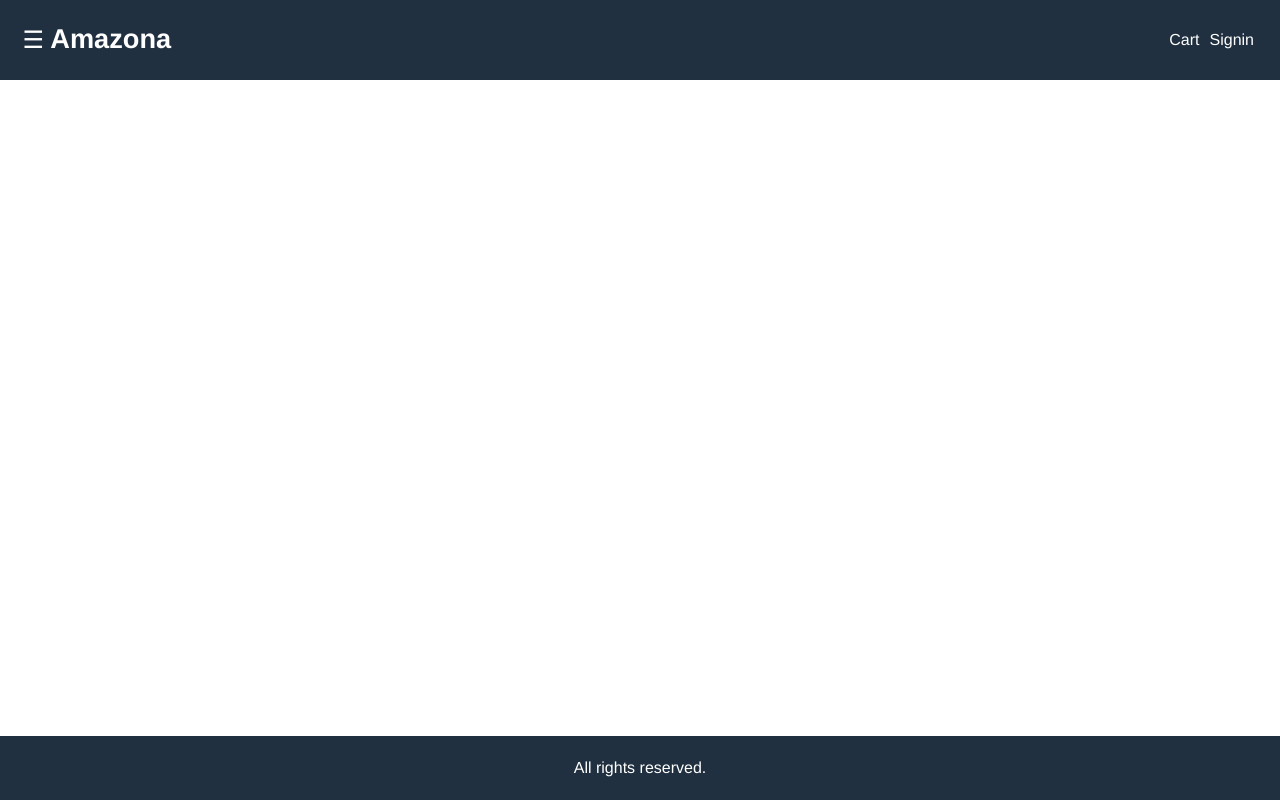
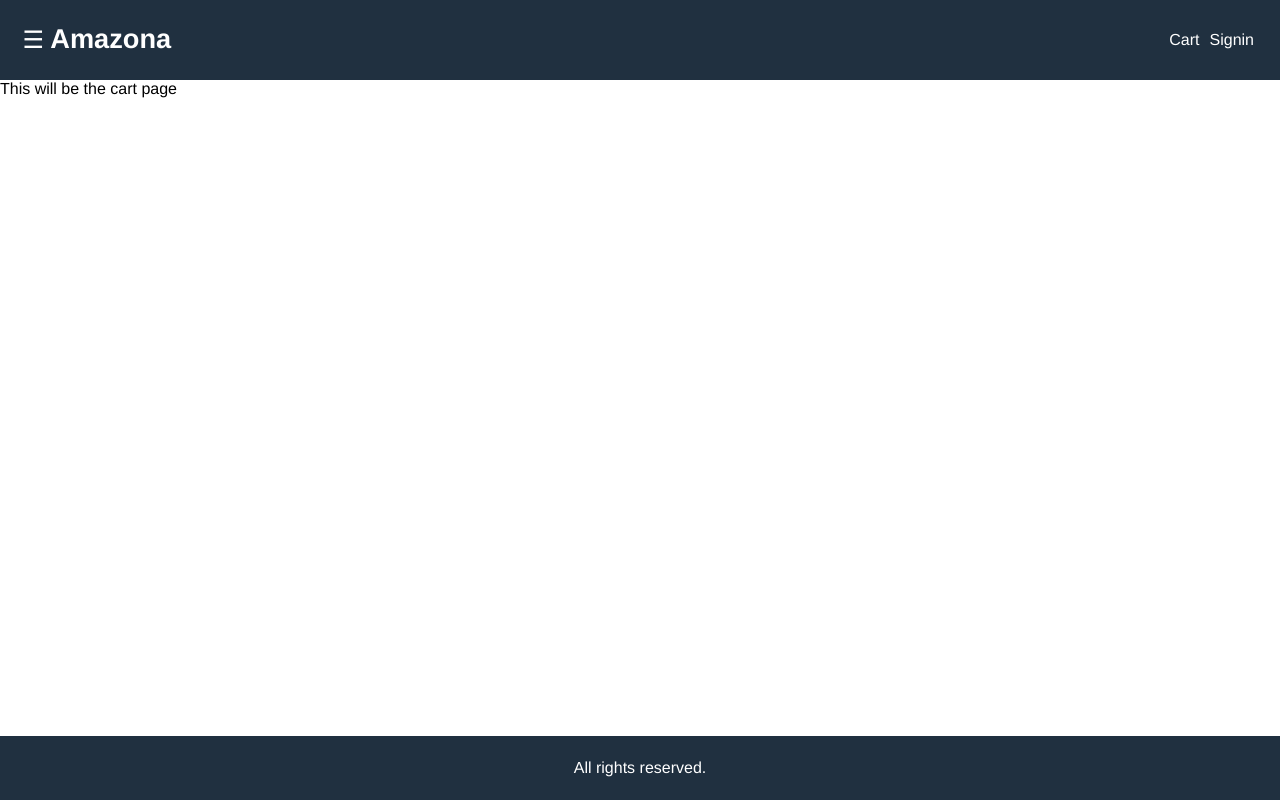
Before and after one commit to simeor/amazona, a React (Create React App) app in the folder frontend/: page /cart/1 in a window 1280 px wide. Built offline with nearby package versions, Linux system fonts and the light colour scheme.

Commit message:
made small css changes and created cart view

```diff
--- a/frontend/package.json
+++ b/frontend/package.json
@@ -6,10 +6,14 @@
     "@testing-library/jest-dom": "^4.2.4",
     "@testing-library/react": "^9.3.2",
     "@testing-library/user-event": "^7.1.2",
+    "axios": "^0.20.0",
     "react": "^16.13.1",
     "react-dom": "^16.13.1",
+    "react-redux": "^7.2.1",
     "react-router-dom": "^5.2.0",
-    "react-scripts": "3.4.3"
+    "react-scripts": "3.4.3",
+    "redux": "^4.0.5",
+    "redux-thunk": "^2.3.0"
   },
   "scripts": {
     "start": "react-scripts start",
--- a/frontend/src/App.js
+++ b/frontend/src/App.js
@@ -1,10 +1,8 @@
 import React from 'react';
-import logo from './logo.svg';
 import './App.css';
-import data from './data';
-import Tshirt from './components/Tshirt';
 import HomeScreen from './components/HomeScreen';
 import ProductScreen from './components/ProductScreen';
+import CartScreen from './components/CartScreen';
 import {BrowserRouter, Route, Link} from 'react-router-dom';
 
 function App() {
@@ -51,6 +49,7 @@ function App() {
       <div className="content">
         <Route exact path="/product/:id" component={ProductScreen} />
         <Route exact path="/" component={HomeScreen} />
+        <Route exact path="/cart/:id?" component={CartScreen} />
       </div>
     </main>
 
--- /dev/null
+++ b/frontend/src/components/CartScreen.js
@@ -0,0 +1,12 @@
+import React from 'react';
+
+const CartScreen = (props) => {
+  const productID = props.match.params.id
+  return(
+    <div>
+      This will be the cart page
+    </div>
+  )
+}
+
+export default CartScreen
--- a/frontend/src/components/HomeScreen.js
+++ b/frontend/src/components/HomeScreen.js
@@ -1,14 +1,27 @@
-import React from 'react';
+import React, {useState, useEffect} from 'react';
 import data from '../data';
 import Tshirt from '../components/Tshirt';
+import axios from 'axios';
 
 const HomeScreen=(props)=>{
+
+  const [products, setProducts] = useState([]);
+
+  useEffect(() => {
+    const fetchData = async () =>{
+      const {data} = await axios.get("/api/products")
+      setProducts(data)
+    }
+    return ()=>{
+    };
+  },[])
+
   return(
     <div>
       <ul className="products">
           {
           data.products.map(product =>
-            <li>
+            <li key={product._id} >
               <Tshirt product={product}/>
             </li>)
           }
--- a/package.json
+++ b/package.json
@@ -1,5 +1,6 @@
 {
-  "name": "amazona",
+  "name": "frontend",
+  "proxy": "http://127.0.0.1:5000",
   "version": "1.0.0",
   "description": "",
   "main": "index.js",
```
Also changed, not shown: frontend/src/logo.svg (deleted), 1 other file (tests, documents, lock files or other folders).
